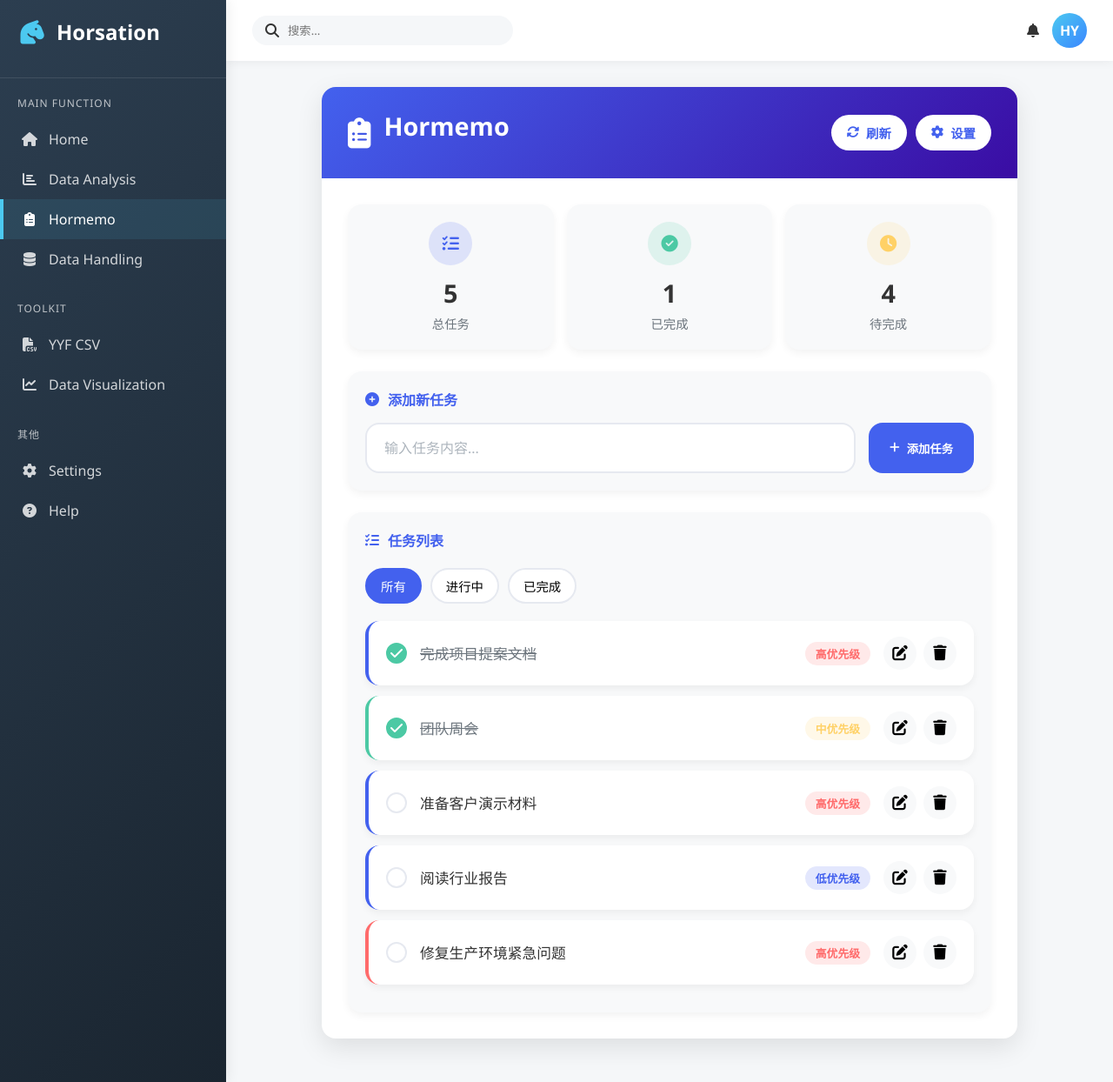
After one commit to HorizonHJY/Horisation, a Flask app: page /hormemo in a window 1280 px wide. The commit adds this page. Shown: the whole page at 87% size. Run offline with Flask 3, Linux system fonts and the light colour scheme.

Commit message:
Update Front-end Skeleton & Memo Function

```diff
--- /dev/null
+++ b/Static/css/hormemo.css
@@ -0,0 +1,96 @@
+:root {
+  --primary: #4361ee;
+  --primary-dark: #3a56d4;
+  --secondary: #ff6b6b;
+  --light: #f8f9fa;
+  --dark: #343a40;
+  --gray: #6c757d;
+  --success: #4cc9a4;
+  --warning: #ffd166;
+  --border-radius: 16px;
+  --shadow: 0 10px 30px rgba(0, 0, 0, 0.1);
+  --transition: all 0.3s ease;
+  --gradient: linear-gradient(135deg, #4361ee 0%, #3a0ca3 100%);
+}
+
+/* 去掉原 body 居中，留给 base 布局 */
+.app-container { width:100%; max-width:800px; background:#fff; border-radius:var(--border-radius);
+  box-shadow:var(--shadow); overflow:hidden; margin:0 auto 20px auto; }
+.app-header { background:var(--gradient); color:#fff; padding:25px 30px; display:flex; align-items:center; justify-content:space-between; }
+.app-title { display:flex; align-items:center; gap:15px; }
+.app-title i { font-size:2.2rem; }
+.app-title h1 { font-size:1.8rem; font-weight:700; }
+.app-controls { display:flex; gap:10px; }
+.btn { padding:10px 18px; border:none; border-radius:50px; font-size:.9rem; font-weight:600; cursor:pointer; transition:var(--transition); display:flex; align-items:center; gap:8px; }
+.btn-primary { background:#fff; color:var(--primary); }
+.btn-primary:hover { background:rgba(255,255,255,.9); transform:translateY(-2px); box-shadow:0 5px 15px rgba(0,0,0,.1); }
+
+.app-content { padding:30px; }
+.stats-container { display:flex; gap:15px; margin-bottom:25px; }
+.stat-card { flex:1; background:var(--light); border-radius:var(--border-radius); padding:20px; display:flex; flex-direction:column; align-items:center; box-shadow:0 4px 10px rgba(0,0,0,.05); }
+.stat-icon { width:50px; height:50px; border-radius:50%; display:flex; align-items:center; justify-content:center; margin-bottom:12px; font-size:1.2rem; }
+.total-tasks .stat-icon { background:rgba(67,97,238,.15); color:var(--primary); }
+.completed-tasks .stat-icon { background:rgba(76,201,164,.15); color:var(--success); }
+.pending-tasks .stat-icon { background:rgba(255,209,102,.15); color:var(--warning); }
+.stat-number { font-size:1.8rem; font-weight:700; margin-bottom:5px; }
+.stat-label { color:var(--gray); font-size:.9rem; }
+
+.memo-input-container { background:var(--light); border-radius:var(--border-radius); padding:20px; margin-bottom:25px; box-shadow:0 4px 10px rgba(0,0,0,.05); }
+.input-header { display:flex; align-items:center; gap:10px; margin-bottom:15px; color:var(--primary); font-weight:600; }
+.memo-input { display:flex; gap:15px; }
+.memo-input input { flex:1; padding:16px 20px; border:2px solid #e6e9f0; border-radius:var(--border-radius); font-size:1rem; transition:var(--transition); outline:none; }
+.memo-input input:focus { border-color:var(--primary); box-shadow:0 0 0 3px rgba(67,97,238,.15); }
+.memo-input input::placeholder { color:#adb5bd; }
+.btn-add { background:var(--primary); color:#fff; padding:16px 24px; border-radius:var(--border-radius); font-weight:600; border:none; cursor:pointer; transition:var(--transition); display:flex; align-items:center; gap:8px; }
+.btn-add:hover { background:var(--primary-dark); transform:translateY(-2px); box-shadow:0 5px 15px rgba(67,97,238,.2); }
+
+.tasks-container { background:var(--light); border-radius:var(--border-radius); padding:20px; box-shadow:0 4px 10px rgba(0,0,0,.05); }
+.tasks-header { display:flex; align-items:center; gap:10px; margin-bottom:20px; color:var(--primary); font-weight:600; }
+.filter-options { display:flex; gap:10px; margin-bottom:20px; }
+.filter-btn { padding:8px 16px; border:2px solid #e6e9f0; background:#fff; border-radius:50px; font-size:.9rem; cursor:pointer; transition:var(--transition); }
+.filter-btn.active { background:var(--primary); color:#fff; border-color:var(--primary); }
+
+.task-list { list-style:none; }
+.task-item { display:flex; justify-content:space-between; align-items:center; padding:18px 20px; background:#fff; margin-bottom:12px; border-radius:var(--border-radius); transition:var(--transition); animation:fadeIn .4s ease; box-shadow:0 4px 8px rgba(0,0,0,.05); border-left:4px solid var(--primary); }
+.task-item.completed { border-left-color:var(--success); }
+.task-item.high-priority { border-left-color:var(--secondary); }
+@keyframes fadeIn { from { opacity:0; transform:translateY(10px);} to { opacity:1; transform:translateY(0);} }
+.task-item:hover { transform:translateY(-2px); box-shadow:0 6px 12px rgba(0,0,0,.08); }
+
+.task-content { display:flex; align-items:center; gap:15px; flex:1; }
+.task-checkbox { width:24px; height:24px; border-radius:50%; border:2px solid #e6e9f0; cursor:pointer; display:flex; align-items:center; justify-content:center; transition:var(--transition); }
+.task-checkbox.checked { background:var(--success); border-color:var(--success); color:#fff; }
+.task-text { flex:1; font-size:1.05rem; word-break:break-word; }
+.task-text.completed { text-decoration:line-through; color:var(--gray); }
+
+.task-priority { padding:4px 12px; border-radius:50px; font-size:.8rem; font-weight:600; margin-right:15px; }
+.priority-high { background:rgba(255,107,107,.15); color:var(--secondary); }
+.priority-medium { background:rgba(255,209,102,.15); color:var(--warning); }
+.priority-low { background:rgba(67,97,238,.15); color:var(--primary); }
+
+.task-actions { display:flex; gap:8px; }
+.btn-action { width:38px; height:38px; border-radius:50%; display:flex; align-items:center; justify-content:center; border:none; cursor:pointer; transition:var(--transition); font-size:1.1rem; background:var(--light); }
+.btn-edit:hover { background:rgba(67,97,238,.15); color:var(--primary); }
+.btn-delete:hover { background:rgba(255,107,107,.15); color:var(--secondary); }
+
+.empty-state { text-align:center; padding:40px 20px; color:var(--gray); }
+.empty-state i { font-size:4rem; margin-bottom:15px; color:#dee2e6; }
+.empty-state p { font-size:1.1rem; margin-bottom:20px; }
+
+.notification { position:fixed; top:20px; right:20px; padding:15px 25px; background:#fff; border-radius:var(--border-radius); box-shadow:var(--shadow); display:flex; align-items:center; gap:10px; transform:translateX(150%); transition: transform .3s ease; z-index:1000; }
+.notification.show { transform:translateX(0); }
+.notification.success { border-left:4px solid var(--success); }
+.notification.error { border-left:4px solid var(--secondary); }
+.notification i { font-size:1.2rem; }
+.notification.success i { color:var(--success); }
+.notification.error i { color:var(--secondary); }
+
+@media (max-width:768px) {
+  .app-header { flex-direction:column; align-items:flex-start; gap:15px; }
+  .app-controls { align-self:stretch; justify-content:space-between; }
+  .stats-container { flex-direction:column; }
+  .memo-input { flex-direction:column; }
+  .task-item { flex-direction:column; align-items:flex-start; }
+  .task-actions { margin-top:15px; align-self:flex-end; }
+  .task-content { width:100%; }
+}
--- /dev/null
+++ b/Static/js/hormemo.js
@@ -0,0 +1,99 @@
+document.addEventListener('DOMContentLoaded', function () {
+  const toast = document.getElementById('toast');
+  const show = (msg, type = 'success') => {
+    toast.querySelector('span').textContent = msg;
+    toast.className = `notification ${type} show`;
+    setTimeout(() => toast.classList.remove('show'), 2500);
+  };
+
+  const statTotal = document.getElementById('stat-total');
+  const statDone = document.getElementById('stat-done');
+  const statPend = document.getElementById('stat-pending');
+
+  function recalcStats() {
+    const items = [...document.querySelectorAll('#task-list .task-item')];
+    const done = items.filter(i => i.classList.contains('completed')).length;
+    const total = items.length;
+    statTotal.textContent = total;
+    statDone.textContent = done;
+    statPend.textContent = Math.max(total - done, 0);
+    document.getElementById('empty-state').style.display = total ? 'none' : 'block';
+  }
+
+  function addTaskFromInput() {
+    const input = document.getElementById('new-task');
+    const text = (input.value || '').trim();
+    if (!text) { show('请输入任务内容', 'error'); return; }
+
+    const li = document.createElement('li');
+    li.className = 'task-item';
+    li.innerHTML = `
+      <div class="task-content">
+        <div class="task-checkbox"></div>
+        <div class="task-text"></div>
+        <span class="task-priority priority-low">低优先级</span>
+      </div>
+      <div class="task-actions">
+        <button class="btn-action btn-edit"><i class="fas fa-edit"></i></button>
+        <button class="btn-action btn-delete"><i class="fas fa-trash"></i></button>
+      </div>`;
+    li.querySelector('.task-text').textContent = text;
+    document.getElementById('task-list').appendChild(li);
+    input.value = '';
+    show('任务已成功添加！');
+    recalcStats();
+  }
+
+  const addBtn = document.getElementById('btn-add');
+  if (addBtn) addBtn.addEventListener('click', addTaskFromInput);
+
+  const addFirst = document.getElementById('btn-add-first');
+  if (addFirst) addFirst.addEventListener('click', addTaskFromInput);
+
+  // 事件委托：复选、删除、编辑、过滤
+  document.addEventListener('click', function (e) {
+    const checkbox = e.target.closest('.task-checkbox');
+    if (checkbox) {
+      const item = checkbox.closest('.task-item');
+      checkbox.classList.toggle('checked');
+      const textEl = item.querySelector('.task-text');
+      textEl.classList.toggle('completed');
+      item.classList.toggle('completed');
+      show(item.classList.contains('completed') ? '任务标记为已完成！' : '任务标记为未完成！');
+      recalcStats();
+    }
+
+    const delBtn = e.target.closest('.btn-delete');
+    if (delBtn) {
+      const item = delBtn.closest('.task-item');
+      item.style.opacity = '0';
+      item.style.transform = 'translateX(100px)';
+      setTimeout(() => { item.remove(); recalcStats(); show('任务已删除！'); }, 250);
+    }
+
+    const editBtn = e.target.closest('.btn-edit');
+    if (editBtn) {
+      const item = editBtn.closest('.task-item');
+      const textEl = item.querySelector('.task-text');
+      const newText = prompt('编辑任务内容：', textEl.textContent.trim());
+      if (newText !== null) { textEl.textContent = newText.trim(); show('任务已更新'); }
+    }
+
+    const filterBtn = e.target.closest('.filter-btn');
+    if (filterBtn) {
+      document.querySelectorAll('.filter-btn').forEach(b => b.classList.remove('active'));
+      filterBtn.classList.add('active');
+      const mode = filterBtn.dataset.filter;
+      document.querySelectorAll('#task-list .task-item').forEach(li => {
+        const isDone = li.classList.contains('completed');
+        li.style.display =
+          mode === 'all' ? '' :
+          mode === 'active' ? (isDone ? 'none' : '') :
+          mode === 'done' ? (isDone ? '' : 'none') : '';
+      });
+      show(`已切换到 "${filterBtn.textContent}" 筛选模式`);
+    }
+  });
+
+  recalcStats();
+});
--- a/Template/horbase.html
+++ b/Template/horbase.html
@@ -6,9 +6,10 @@
   <title>{% block title %}Horsation{% endblock %}</title>
   <link rel="stylesheet" href="https://cdnjs.cloudflare.com/ajax/libs/font-awesome/6.4.0/css/all.min.css">
   <link rel="stylesheet" href="{{ url_for('static', filename='Basic_style.css') }}">
+  {% block extra_head %}{% endblock %}
 </head>
 <body>
-  <!-- Sidebar (所有页面共用) -->
+  <!-- Sidebar -->
   <div class="sidebar">
     <div class="logo">
       <h1><i class="fas fa-horse-head"></i> <span>Horsation</span></h1>
@@ -16,51 +17,42 @@
 
     <div class="nav-section">
       <div class="nav-title">Main Function</div>
-      <a href="{{ url_for('home') }}" class="nav-item active">
-        <i class="fas fa-home"></i>
-        <span>Home</span>
+      <a href="{{ url_for('home') }}" class="nav-item {% if active_page=='home' %}active{% endif %}">
+        <i class="fas fa-home"></i><span>Home</span>
       </a>
       <a href="#" class="nav-item">
-        <i class="fas fa-chart-bar"></i>
-        <span>Data Analysis</span>
+        <i class="fas fa-chart-bar"></i><span>Data Analysis</span>
+      </a>
+      <a href="{{ url_for('hormemo') }}" class="nav-item {% if active_page=='hormemo' %}active{% endif %}">
+        <i class="fas fa-clipboard-list"></i><span>Hormemo</span>
       </a>
       <a href="#" class="nav-item">
-        <i class="fas fa-table"></i>
-        <span>Hormemo</span>
-      </a>
-      <a href="#" class="nav-item">
-        <i class="fas fa-database"></i>
-        <span>Data Handling</span>
+        <i class="fas fa-database"></i><span>Data Handling</span>
       </a>
     </div>
 
     <div class="nav-section">
       <div class="nav-title">Toolkit</div>
-      <!-- 这里改成指向 /csv -->
-      <a href="{{ url_for('csv') }}" class="nav-item" id="nav-yyf">
-        <i class="fas fa-file-csv"></i>
-        <span>YYF CSV</span>
+      <a href="{{ url_for('csv') }}" class="nav-item {% if active_page=='csv' %}active{% endif %}" id="nav-yyf">
+        <i class="fas fa-file-csv"></i><span>YYF CSV</span>
       </a>
       <a href="#" class="nav-item">
-        <i class="fas fa-chart-line"></i>
-        <span>Data Visualization</span>
+        <i class="fas fa-chart-line"></i><span>Data Visualization</span>
       </a>
     </div>
 
     <div class="nav-section">
       <div class="nav-title">其他</div>
       <a href="#" class="nav-item">
-        <i class="fas fa-cog"></i>
-        <span>Settings</span>
+        <i class="fas fa-cog"></i><span>Settings</span>
       </a>
       <a href="#" class="nav-item">
-        <i class="fas fa-question-circle"></i>
-        <span>Help</span>
+        <i class="fas fa-question-circle"></i><span>Help</span>
       </a>
     </div>
   </div>
 
-  <!-- 主体内容区域 -->
+  <!-- Main -->
   <div class="main-content">
     <div class="topbar">
       <div class="search-bar">
@@ -73,10 +65,10 @@
     </div>
 
     <div class="content">
-      {% block content %}
-      <!-- 每个页面的独有内容放这里 -->
-      {% endblock %}
+      {% block content %}{% endblock %}
     </div>
   </div>
+
+  {% block body_scripts %}{% endblock %}
 </body>
 </html>
--- /dev/null
+++ b/Template/hormemo.html
@@ -0,0 +1,143 @@
+{% extends "horbase.html" %}
+
+{% block title %}Hormemo - Horsation{% endblock %}
+
+{% block extra_head %}
+{# base 里已引入 FontAwesome 就不必重复；没有的话可自行加 #}
+<link rel="stylesheet" href="{{ url_for('static', filename='css/hormemo.css') }}">
+{% endblock %}
+
+{% block content %}
+<div class="app-container">
+  <header class="app-header">
+    <div class="app-title">
+      <i class="fas fa-clipboard-list"></i>
+      <h1>Hormemo</h1>
+    </div>
+    <div class="app-controls">
+      <button class="btn btn-primary" id="btn-refresh">
+        <i class="fas fa-sync-alt"></i> 刷新
+      </button>
+      <button class="btn btn-primary" id="btn-settings">
+        <i class="fas fa-cog"></i> 设置
+      </button>
+    </div>
+  </header>
+
+  <div class="app-content">
+    <div class="stats-container" id="stats">
+      <div class="stat-card total-tasks">
+        <div class="stat-icon"><i class="fas fa-tasks"></i></div>
+        <div class="stat-number" id="stat-total">5</div>
+        <div class="stat-label">总任务</div>
+      </div>
+      <div class="stat-card completed-tasks">
+        <div class="stat-icon"><i class="fas fa-check-circle"></i></div>
+        <div class="stat-number" id="stat-done">2</div>
+        <div class="stat-label">已完成</div>
+      </div>
+      <div class="stat-card pending-tasks">
+        <div class="stat-icon"><i class="fas fa-clock"></i></div>
+        <div class="stat-number" id="stat-pending">3</div>
+        <div class="stat-label">待完成</div>
+      </div>
+    </div>
+
+    <div class="memo-input-container">
+      <div class="input-header">
+        <i class="fas fa-plus-circle"></i><span>添加新任务</span>
+      </div>
+      <div class="memo-input">
+        <input type="text" id="new-task" placeholder="输入任务内容...">
+        <button class="btn-add" id="btn-add"><i class="fas fa-plus"></i> 添加任务</button>
+      </div>
+    </div>
+
+    <div class="tasks-container">
+      <div class="tasks-header"><i class="fas fa-list-check"></i><span>任务列表</span></div>
+      <div class="filter-options">
+        <button class="filter-btn active" data-filter="all">所有</button>
+        <button class="filter-btn" data-filter="active">进行中</button>
+        <button class="filter-btn" data-filter="done">已完成</button>
+      </div>
+
+      <ul id="task-list" class="task-list">
+        <li class="task-item">
+          <div class="task-content">
+            <div class="task-checkbox checked"><i class="fas fa-check"></i></div>
+            <div class="task-text completed">完成项目提案文档</div>
+            <span class="task-priority priority-high">高优先级</span>
+          </div>
+          <div class="task-actions">
+            <button class="btn-action btn-edit"><i class="fas fa-edit"></i></button>
+            <button class="btn-action btn-delete"><i class="fas fa-trash"></i></button>
+          </div>
+        </li>
+
+        <li class="task-item completed">
+          <div class="task-content">
+            <div class="task-checkbox checked"><i class="fas fa-check"></i></div>
+            <div class="task-text completed">团队周会</div>
+            <span class="task-priority priority-medium">中优先级</span>
+          </div>
+          <div class="task-actions">
+            <button class="btn-action btn-edit"><i class="fas fa-edit"></i></button>
+            <button class="btn-action btn-delete"><i class="fas fa-trash"></i></button>
+          </div>
+        </li>
+
+        <li class="task-item">
+          <div class="task-content">
+            <div class="task-checkbox"></div>
+            <div class="task-text">准备客户演示材料</div>
+            <span class="task-priority priority-high">高优先级</span>
+          </div>
+          <div class="task-actions">
+            <button class="btn-action btn-edit"><i class="fas fa-edit"></i></button>
+            <button class="btn-action btn-delete"><i class="fas fa-trash"></i></button>
+          </div>
+        </li>
+
+        <li class="task-item">
+          <div class="task-content">
+            <div class="task-checkbox"></div>
+            <div class="task-text">阅读行业报告</div>
+            <span class="task-priority priority-low">低优先级</span>
+          </div>
+          <div class="task-actions">
+            <button class="btn-action btn-edit"><i class="fas fa-edit"></i></button>
+            <button class="btn-action btn-delete"><i class="fas fa-trash"></i></button>
+          </div>
+        </li>
+
+        <li class="task-item high-priority">
+          <div class="task-content">
+            <div class="task-checkbox"></div>
+            <div class="task-text">修复生产环境紧急问题</div>
+            <span class="task-priority priority-high">高优先级</span>
+          </div>
+          <div class="task-actions">
+            <button class="btn-action btn-edit"><i class="fas fa-edit"></i></button>
+            <button class="btn-action btn-delete"><i class="fas fa-trash"></i></button>
+          </div>
+        </li>
+      </ul>
+
+      <div id="empty-state" class="empty-state" style="display:none;">
+        <i class="fas fa-clipboard-list"></i>
+        <p>还没有任务，添加一个吧！</p>
+        <button class="btn-add" id="btn-add-first"><i class="fas fa-plus"></i> 添加第一个任务</button>
+      </div>
+    </div>
+  </div>
+</div>
+
+<!-- 通知 -->
+<div class="notification success" id="toast">
+  <i class="fas fa-check-circle"></i><span>任务已成功添加！</span>
+</div>
+{% endblock %}
+
+{% block body_scripts %}
+<script src="{{ url_for('static', filename='js/hormemo.js') }}"></script>
+{% endblock %}
--- a/app.py
+++ b/app.py
@@ -28,7 +28,7 @@ def csv():
     return render_template('CSV.html', active_page='csv')
 @app.route('/hormemo')
 def hormemo():
-    return render_template('Hormemo.html', active_page='hormemo')
+    return render_template('hormemo.html', active_page='hormemo')
 
 @app.post('/api/upload')
 def api_upload():
```
Also changed, not shown: Backend/Controller/csv_handling.py (+26 -8 lines).
